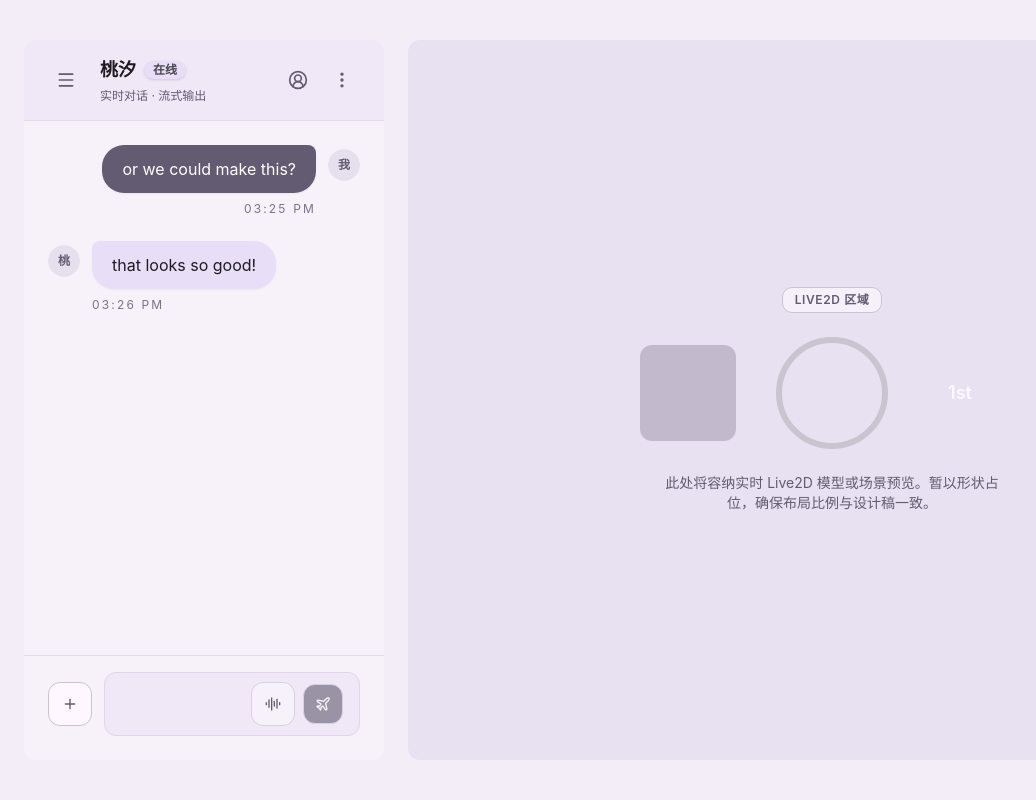
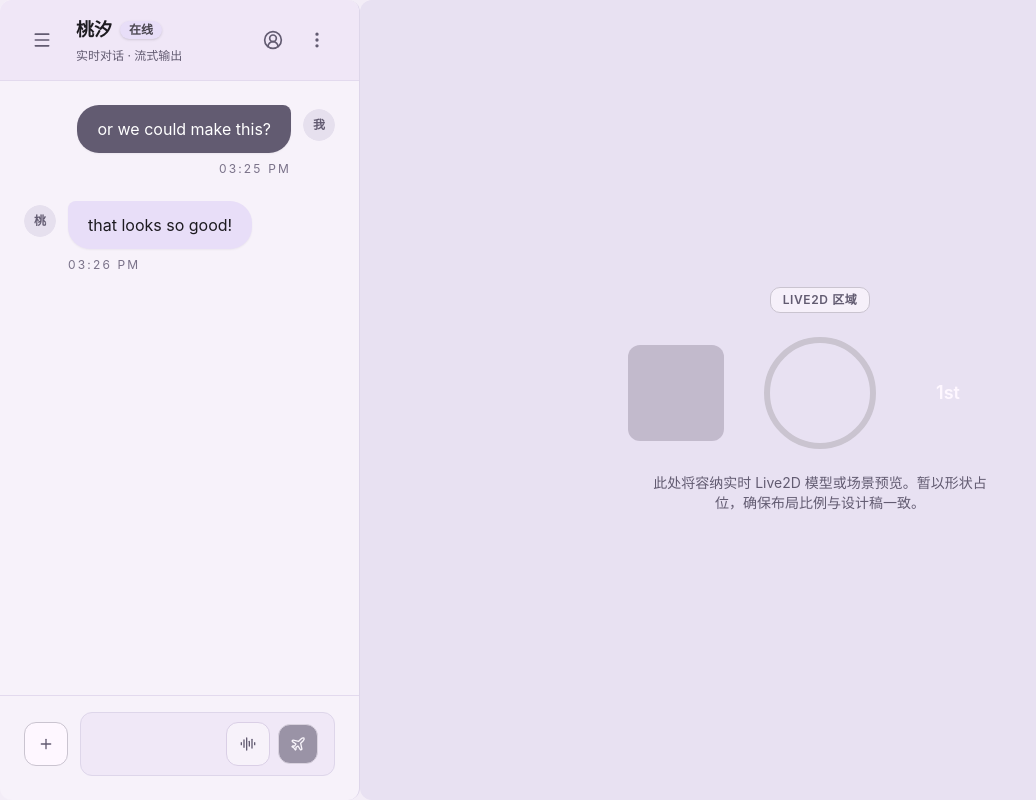
Before and after one commit to pixelsama/Free-Agent-Vtuber, a React (Vite) app in the folder frontend/: page / in a window 1280 px wide. Shown: the whole page, without its empty margins (0-1036 px from the left). Built offline with nearby package versions, Linux system fonts and the light colour scheme.

Commit message:
style: remove outer gutters in chat layout

```diff
--- a/frontend/src/features/chat/pages/chat-home.tsx
+++ b/frontend/src/features/chat/pages/chat-home.tsx
@@ -3,9 +3,9 @@ import { Live2DPlaceholder } from '@/features/chat/components/live2d-placeholder
 
 export function ChatHomePage() {
   return (
-    <section className="flex min-h-screen flex-col gap-6 px-6 py-10 lg:flex-row">
-      <div className="mx-auto flex w-full max-w-[360px] flex-1 lg:mx-0">
-        <ChatShell className="h-full" />
+    <section className="flex min-h-screen flex-col gap-0 lg:flex-row">
+      <div className="flex w-full max-w-[360px] flex-1">
+        <ChatShell className="h-full border-r border-[#DED6EA]" />
       </div>
       <div className="flex flex-1">
         <Live2DPlaceholder className="flex-1" />
```
